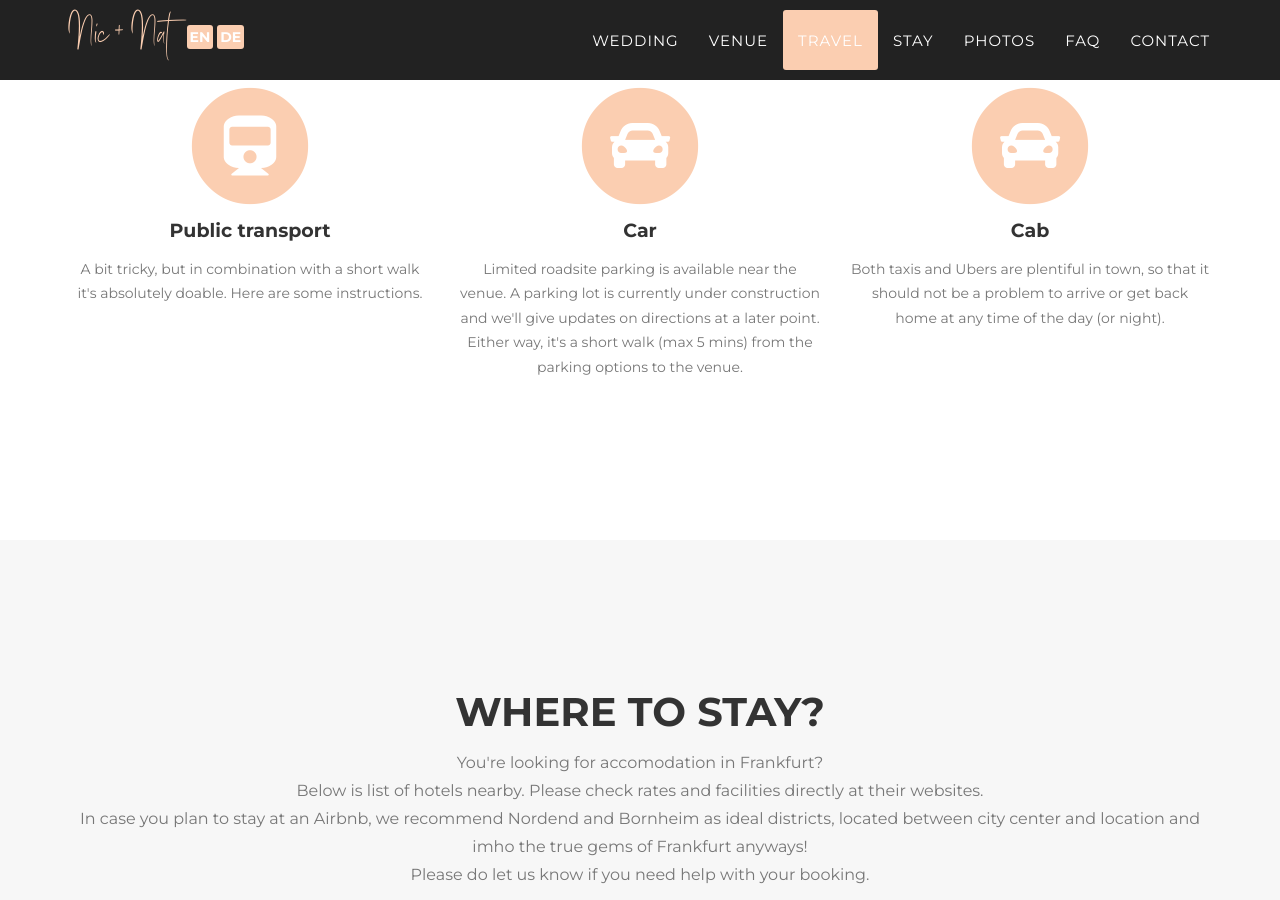
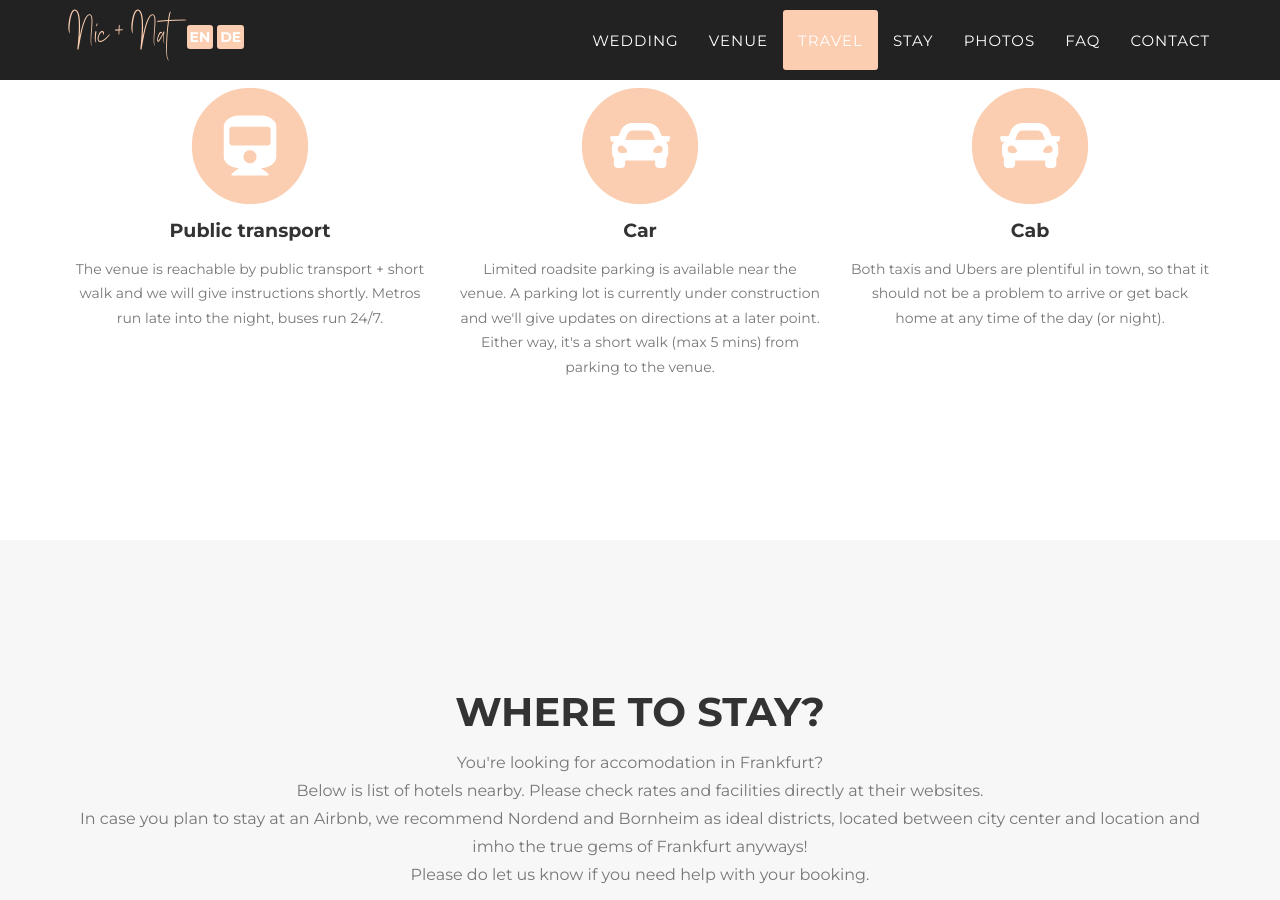
Before and after one commit to nic-nat/wedding, a Jekyll site: the page built from index.html, in a window 1280 px wide and 900 px high, scrolled down 3264 px. Built offline with Jekyll 4.4.1, drawn with Linux system fonts in a browser that asks for light colours; some web fonts are replaced.

Commit message:
Update travel.html

```diff
--- a/_includes/en_data/travel.html
+++ b/_includes/en_data/travel.html
@@ -13,7 +13,7 @@
                     <i class="fa fa-train fa-stack-1x fa-inverse"></i>
                 </span>
                 <h4 class="service-heading">Public transport</h4>
-                <p class="text-muted">A bit tricky, but in combination with a short walk it's absolutely doable. Here are some instructions.</p>
+                <p class="text-muted">The venue is reachable by public transport + short walk and we will give instructions shortly. Metros run late into the night, buses run 24/7.</p>
             </div>
             <div class="col-md-4">
                 <span class="fa-stack fa-4x">
@@ -21,7 +21,7 @@
                     <i class="fa fa-car fa-stack-1x fa-inverse"></i>
                 </span>
                 <h4 class="service-heading">Car</h4>
-                <p class="text-muted">Limited roadsite parking is available near the venue. A parking lot is currently under construction and we'll give updates on directions at a later point. Either way, it's a short walk (max 5 mins) from the parking options to the venue.</p>
+                <p class="text-muted">Limited roadsite parking is available near the venue. A parking lot is currently under construction and we'll give updates on directions at a later point. Either way, it's a short walk (max 5 mins) from parking to the venue.</p>
             </div>
              <div class="col-md-4">
                 <span class="fa-stack fa-4x">
```
